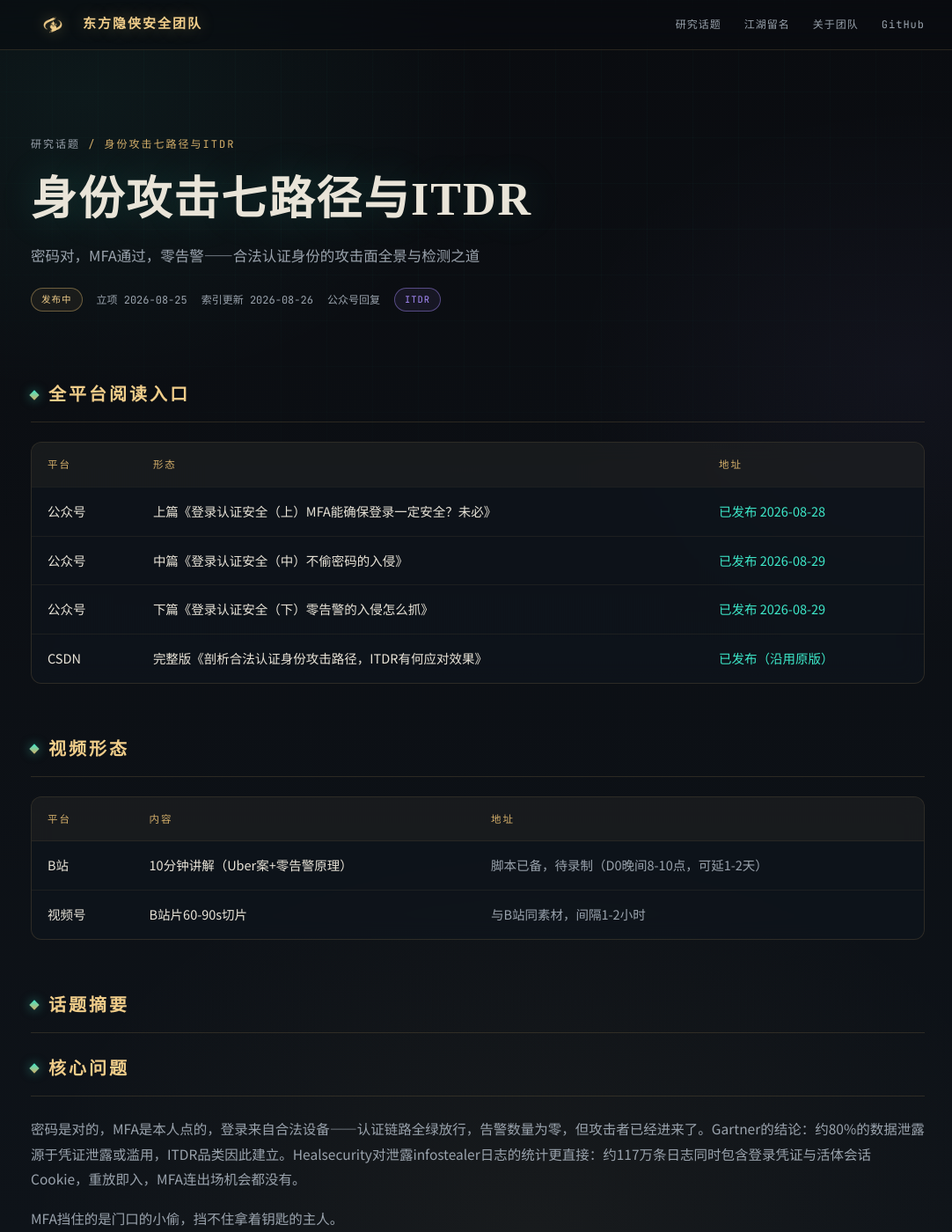
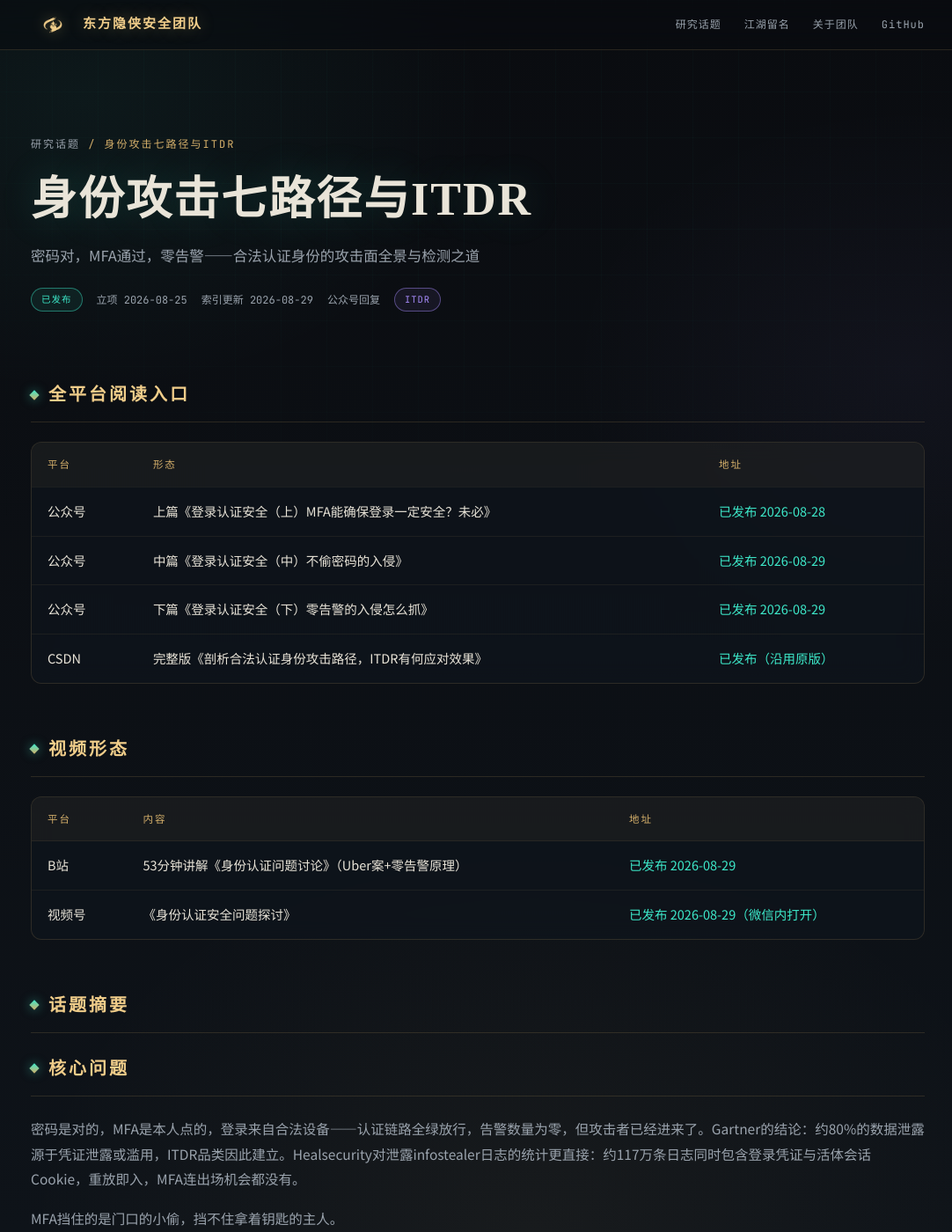
Before and after one commit to EastSword/EastSword.github.io, a Jekyll site: the page built from _topics/identity-attack-paths.md, in a window 1280 px wide and 1400 px high. Shown: the whole window at 88% size, without its empty margins (97-1179 px from the left). Built offline with Jekyll 4.4.1, drawn with Linux system fonts in a browser that asks for light colours; comment, search, counter and statistics services are not loaded.

Commit message:
回填B站与视频号发布地址，身份攻击课题全形态上线转已发布

```diff
--- a/_layouts/default.html
+++ b/_layouts/default.html
@@ -58,7 +58,7 @@
   <div class="wx-modal" id="wx-modal" hidden>
     <div class="wx-panel" role="dialog" aria-label="视频号添加指引">
       <button class="wx-close" type="button" aria-label="关闭">×</button>
-      <div class="wx-title">视频号 · 东方隐侠安全团队</div>
+      <div class="wx-title">视频号 · 千里Trace-东方隐侠安全团队</div>
       <div class="wx-id-box">
         <code>sphLfLFD0AYIAxQ</code>
         <button class="wx-copy" type="button" id="wx-copy">复制 ID</button>
--- a/_topics/identity-attack-paths.md
+++ b/_topics/identity-attack-paths.md
@@ -4,8 +4,8 @@ layout: topic
 title: 身份攻击七路径与ITDR
 subtitle: 密码对，MFA通过，零告警——合法认证身份的攻击面全景与检测之道
 date: 2026-08-25
-updated: 2026-08-26
-status: publishing
+updated: 2026-08-29
+status: published
 keyword: ITDR
 tags: [身份安全, 企业安全, 检测工程]
 links:
@@ -27,13 +27,13 @@ links:
     note: 已发布（沿用原版）
 videos:
   - platform: B站
-    form: 10分钟讲解（Uber案+零告警原理）
-    url:
-    note: 脚本已备，待录制（D0晚间8-10点，可延1-2天）
+    form: 53分钟讲解《身份认证问题讨论》（Uber案+零告警原理）
+    url: https://www.bilibili.com/video/BV1SX416mE6g
+    note: 已发布 2026-08-29
   - platform: 视频号
-    form: B站片60-90s切片
-    url:
-    note: 与B站同素材，间隔1-2小时
+    form: 《身份认证安全问题探讨》
+    url: https://weixin.qq.com/sph/AHY0zVteg
+    note: 已发布 2026-08-29（微信内打开）
 ---
 
 ## 核心问题
```
Also changed, not shown: other parts of _layouts/default.html (+1 -1 lines).
